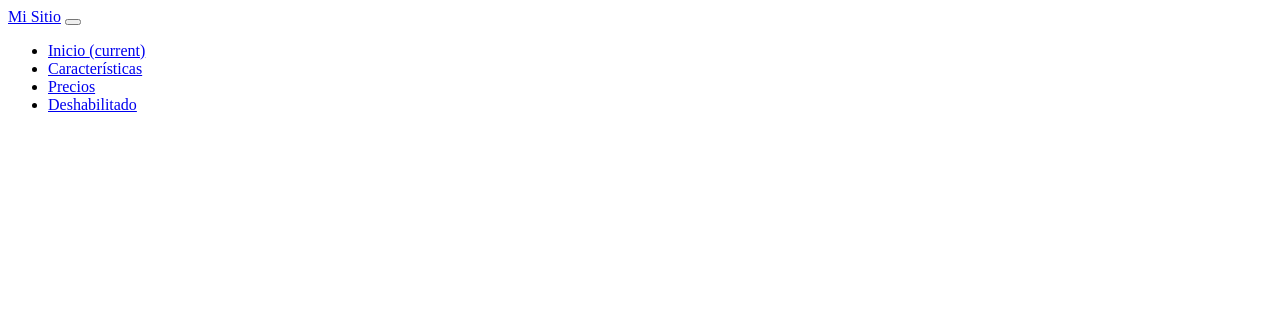
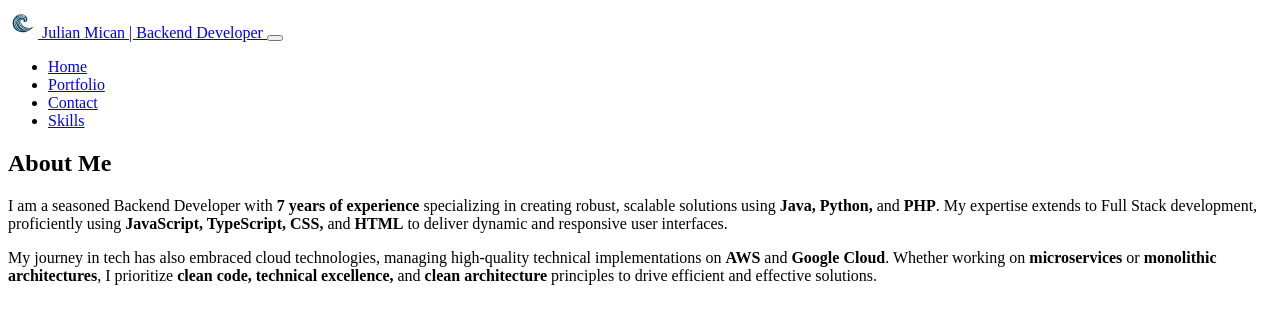
Before and after one commit to julianjjo/porfolio-symfony, a Symfony app: template templates/home/home.html.twig in a window 1280 px wide. Shown: the top 324 px of the page. Run offline with Twig, Linux system fonts and the light colour scheme; the template is opened without the code that fills it, so the values that code supplies are empty; some libraries are stand-ins or nearby versions.

Commit message:
Add creation of home

```diff
--- a/package.json
+++ b/package.json
@@ -1,6 +1,10 @@
 {
   "scripts": {
-    "lint:scss": "stylelint \"**/*.scss\""
+    "lint:scss": "stylelint \"**/*.scss\"",
+    "dev-server": "encore dev-server",
+    "dev": "encore dev",
+    "watch": "encore dev --watch",
+    "build": "encore production --progress"
   },
   "devDependencies": {
     "@babel/core": "^7.24.3",
--- a/templates/base.html.twig
+++ b/templates/base.html.twig
@@ -13,6 +13,45 @@
         {% endblock %}
     </head>
     <body>
-        {% block body %}{% endblock %}
+
+            <nav class="navbar navbar-custom navbar-expand-lg navbar-light bg-light">
+                <div class="container-fluid">
+                    <!-- Brand reflects your name and profession -->
+                    <a class="navbar-brand" href="#">
+                        <img src="{{ asset('images/logo.svg') }}" alt="Logo" style="height: 30px;"> Julian Mican | Backend Developer
+                    </a>
+                    <button class="navbar-toggler" type="button" data-bs-toggle="collapse" data-bs-target="#navbarPortfolio" aria-controls="navbarPortfolio" aria-expanded="false" aria-label="Toggle navigation">
+                        <span class="navbar-toggler-icon"></span>
+                    </button>
+                    <div class="collapse navbar-collapse" id="navbarPortfolio">
+                        <ul class="navbar-nav me-auto mb-2 mb-lg-0">
+                            <!-- Home remains as is, likely the introduction section -->
+                            <li class="nav-item">
+                                <a class="nav-link active" aria-current="page" href="#">Home</a>
+                            </li>
+                            <!-- Portfolio section to showcase your projects -->
+                            <li class="nav-item">
+                                <a class="nav-link" href="#">Portfolio</a>
+                            </li>
+                            <!-- Contact section for potential clients to reach out -->
+                            <li class="nav-item">
+                                <a class="nav-link" href="#">Contact</a>
+                            </li>
+                            <!-- Skills section could replace the dropdown, showcasing your backend skills -->
+                            <li class="nav-item">
+                                <a class="nav-link" href="#">Skills</a>
+                            </li>
+                        </ul>
+                        <!-- Optional: Remove search form if not needed -->
+                        <!-- <form class="d-flex">
+                            <input class="form-control me-2" type="search" placeholder="Search" aria-label="Search">
+                            <button class="btn btn-outline-success" type="submit">Search</button>
+                        </form> -->
+                    </div>
+                </div>
+            </nav>
+        <div class="container">
+            {% block body %}{% endblock %}
+        </div>
     </body>
 </html>
--- a/templates/home/home.html.twig
+++ b/templates/home/home.html.twig
@@ -3,26 +3,19 @@
 {% block title %}Welcome!{% endblock %}
 
 {% block body %}
-    <nav class="navbar navbar-expand-lg navbar-light bg-light">
-        <a class="navbar-brand" href="#">Mi Sitio</a>
-        <button class="navbar-toggler" type="button" data-toggle="collapse" data-target="#navbarNav" aria-controls="navbarNav" aria-expanded="false" aria-label="Toggle navigation">
-            <span class="navbar-toggler-icon"></span>
-        </button>
-        <div class="collapse navbar-collapse" id="navbarNav">
-            <ul class="navbar-nav">
-                <li class="nav-item active">
-                    <a class="nav-link" href="#">Inicio <span class="sr-only">(current)</span></a>
-                </li>
-                <li class="nav-item">
-                    <a class="nav-link" href="#">Características</a>
-                </li>
-                <li class="nav-item">
-                    <a class="nav-link" href="#">Precios</a>
-                </li>
-                <li class="nav-item">
-                    <a class="nav-link disabled" href="#" tabindex="-1" aria-disabled="true">Deshabilitado</a>
-                </li>
-            </ul>
+    <section class="about-me py-5">
+        <div class="container">
+            <div class="row">
+            <div class="col-lg-8 mx-auto">
+                <h2 class="text-primary mb-4">About Me</h2>
+                <p class="lead">
+                I am a seasoned Backend Developer with <strong>7 years of experience</strong> specializing in creating robust, scalable solutions using <strong>Java, Python,</strong> and <strong>PHP</strong>. My expertise extends to Full Stack development, proficiently using <strong>JavaScript, TypeScript, CSS,</strong> and <strong>HTML</strong> to deliver dynamic and responsive user interfaces.
+                </p>
+                <p class="mt-3">
+                My journey in tech has also embraced cloud technologies, managing high-quality technical implementations on <strong>AWS</strong> and <strong>Google Cloud</strong>. Whether working on <strong>microservices</strong> or <strong>monolithic architectures</strong>, I prioritize <strong>clean code, technical excellence,</strong> and <strong>clean architecture</strong> principles to drive efficient and effective solutions.
+                </p>
+            </div>
+            </div>
         </div>
-    </nav>
+    </section>
 {% endblock %}
```
Also changed, not shown: assets/styles/app.scss (+3 -4 lines), assets/styles/variables.scss (added, +32 -0 lines), assets/styles/home.scss (added), assets/styles/navbar.scss (added), public/images/logo.svg (added), 2 other files.
